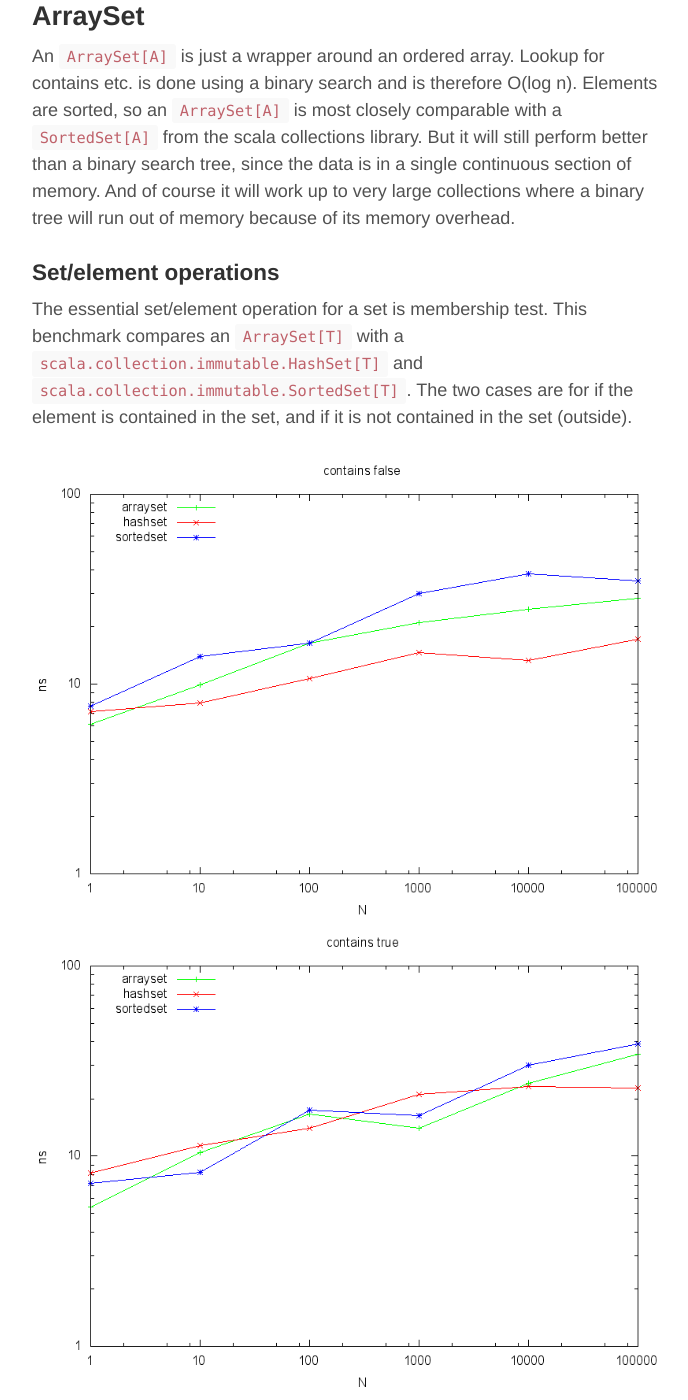
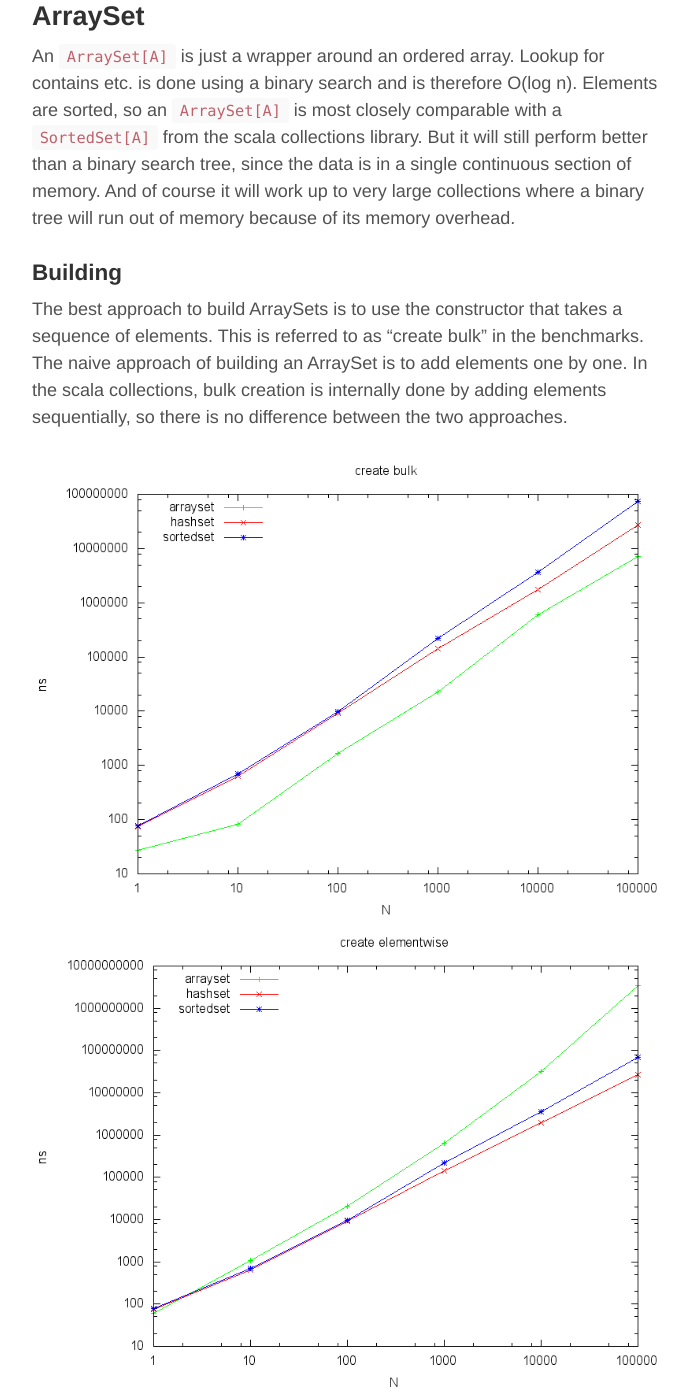
Before and after one commit to rklaehn/rklaehn.github.io, a Jekyll site: the page built from _posts/2015-12-18-array-based-immutable-collections.md, in a window 1280 px wide and 1400 px high, scrolled down 1021 px. Shown: the whole window, without its empty margins (293-981 px from the left). Built offline with Jekyll 4.4.1, drawn with Linux system fonts in a browser that asks for light colours; some of the changed text lies outside the part shown.

Commit message:
Update 2015-12-18-array-based-immutable-collections.md

```diff
--- a/_posts/2015-12-18-array-based-immutable-collections.md
+++ b/_posts/2015-12-18-array-based-immutable-collections.md
@@ -24,6 +24,14 @@ Benchmarks are done using [JMH](http://openjdk.java.net/projects/code-tools/jmh/
 ## ArraySet
 
 An `ArraySet[A]` is just a wrapper around an ordered array. Lookup for contains etc. is done using a binary search and is therefore O(log n). Elements are sorted, so an `ArraySet[A]` is most closely comparable with a `SortedSet[A]` from the scala collections library. But it will still perform better than a binary search tree, since the data is in a single continuous section of memory. And of course it will work up to very large collections where a binary tree will run out of memory because of its memory overhead.
+
+### Building
+
+The best approach to build ArraySets is to use the constructor that takes a sequence of elements. This is referred to as "create bulk" in the benchmarks. The naive approach of building an ArraySet is to add elements one by one. In the scala collections, bulk creation is internally done by adding elements sequentially, so there is no difference between the two approaches.
+
+![Building ArraySets]({{ site.url }}/assets/setcreate.png)
+
+As you can see from this benchmark, bulk creation of ArraySet[Int] is consistently *much* faster than building HashSet[Int] or SortedSet[Int]. The naive approach of adding elements sequentially unsurprisingly gets much slower for high n, since it is an O(n<sup>2</sup>) operation. So don't do that.
 
 ### Set/element operations
 
```
